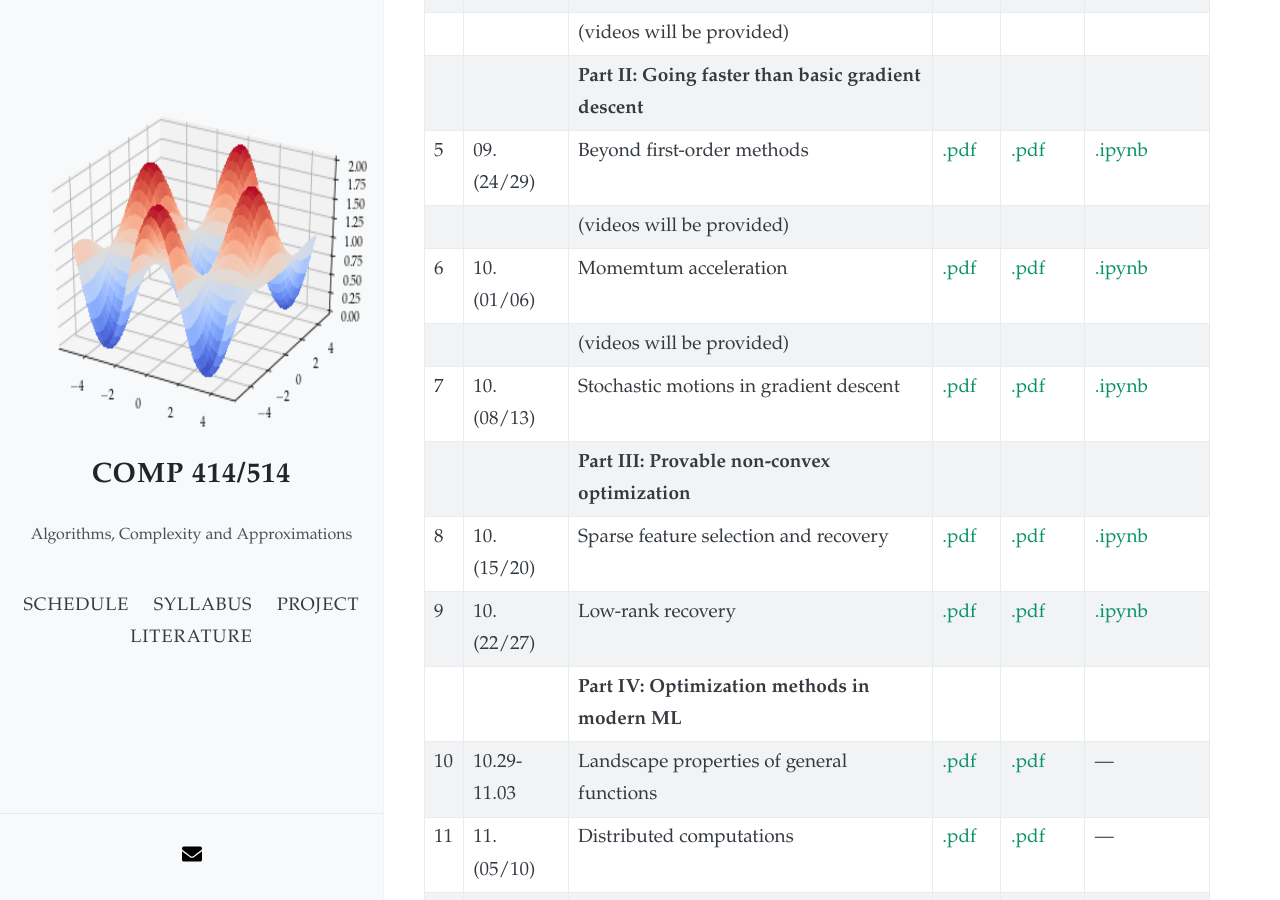
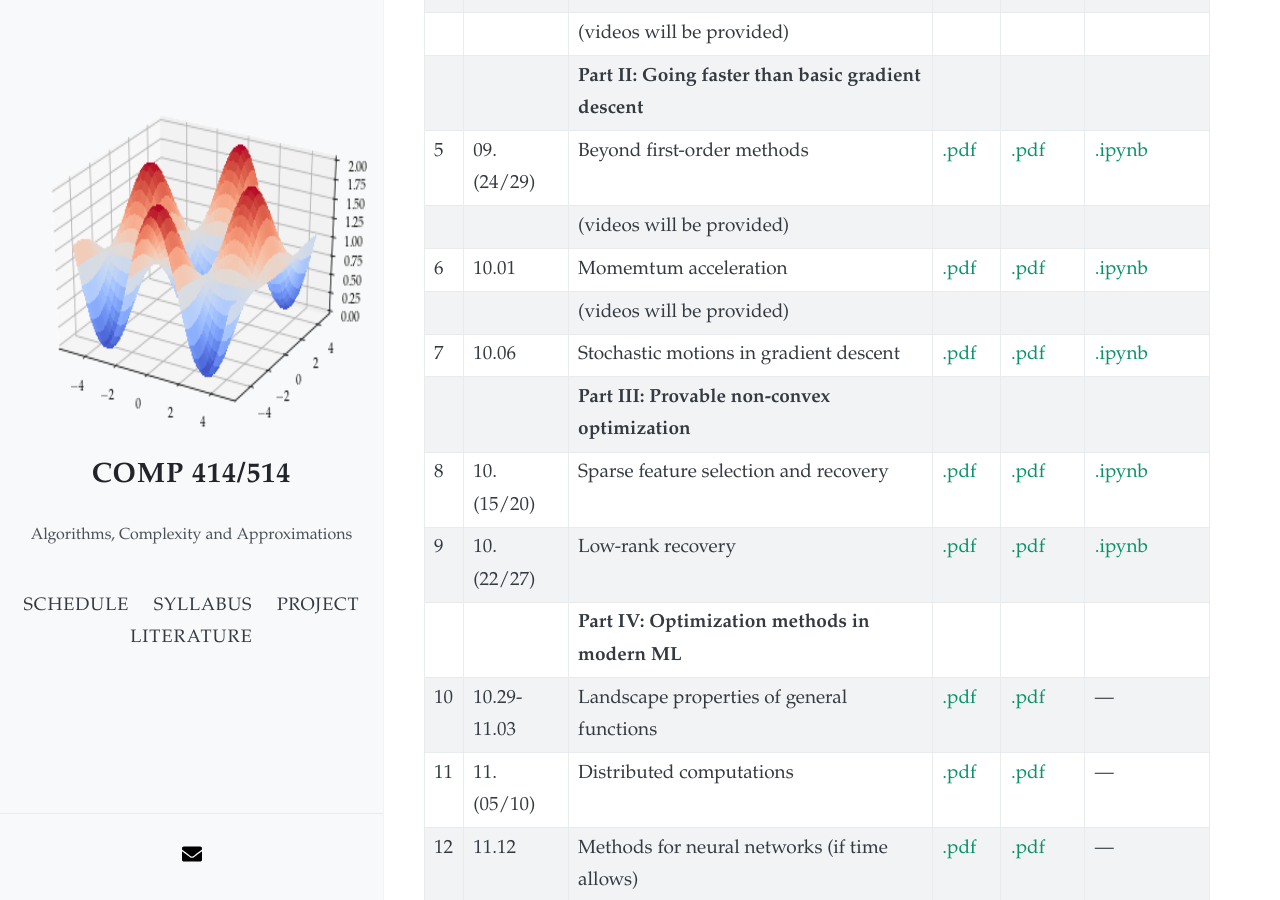
Before and after one commit to akyrillidis/comp414-514, a Jekyll site: the page built from schedule.md, in a window 1280 px wide and 900 px high, scrolled down 444 px. Built offline with Jekyll 4.4.1, drawn with Linux system fonts in a browser that asks for light colours; nearby versions of some CDN libraries.

Commit message:
Update schedule.md

```diff
--- a/schedule.md
+++ b/schedule.md
@@ -16,9 +16,9 @@ layout: default
 | | | **Part II: Going faster than basic gradient descent** | | | |
 | 5 | 09.(24/29) | Beyond first-order methods | [.pdf](/schedule/images/chapter5.pdf)  | [.pdf](/schedule/images/Lecture 5.pdf) | [.ipynb](/schedule/images/Chapter 5.ipynb) |
 | | | (videos will be provided) |  | |  |
-| 6 | 10.(01/06) | Momemtum acceleration | [.pdf](/schedule/images/chapter6.pdf)  | [.pdf](/schedule/images/Lecture 6.pdf) | [.ipynb](/schedule/images/Chapter 6.ipynb) |
+| 6 | 10.01 | Momemtum acceleration | [.pdf](/schedule/images/chapter6.pdf)  | [.pdf](/schedule/images/Lecture 6.pdf) | [.ipynb](/schedule/images/Chapter 6.ipynb) |
 | | | (videos will be provided) |  | |  |
-| 7 | 10.(08/13) | Stochastic motions in gradient descent | [.pdf]()  | [.pdf]() | [.ipynb]() |
+| 7 | 10.06 | Stochastic motions in gradient descent | [.pdf]()  | [.pdf]() | [.ipynb]() |
 | | | **Part III: Provable non-convex optimization** | | | |
 | 8 | 10.(15/20) | Sparse feature selection and recovery | [.pdf]()  | [.pdf]() | [.ipynb]() |
 | 9 | 10.(22/27) | Low-rank recovery | [.pdf]()  | [.pdf]() | [.ipynb]() |
```
